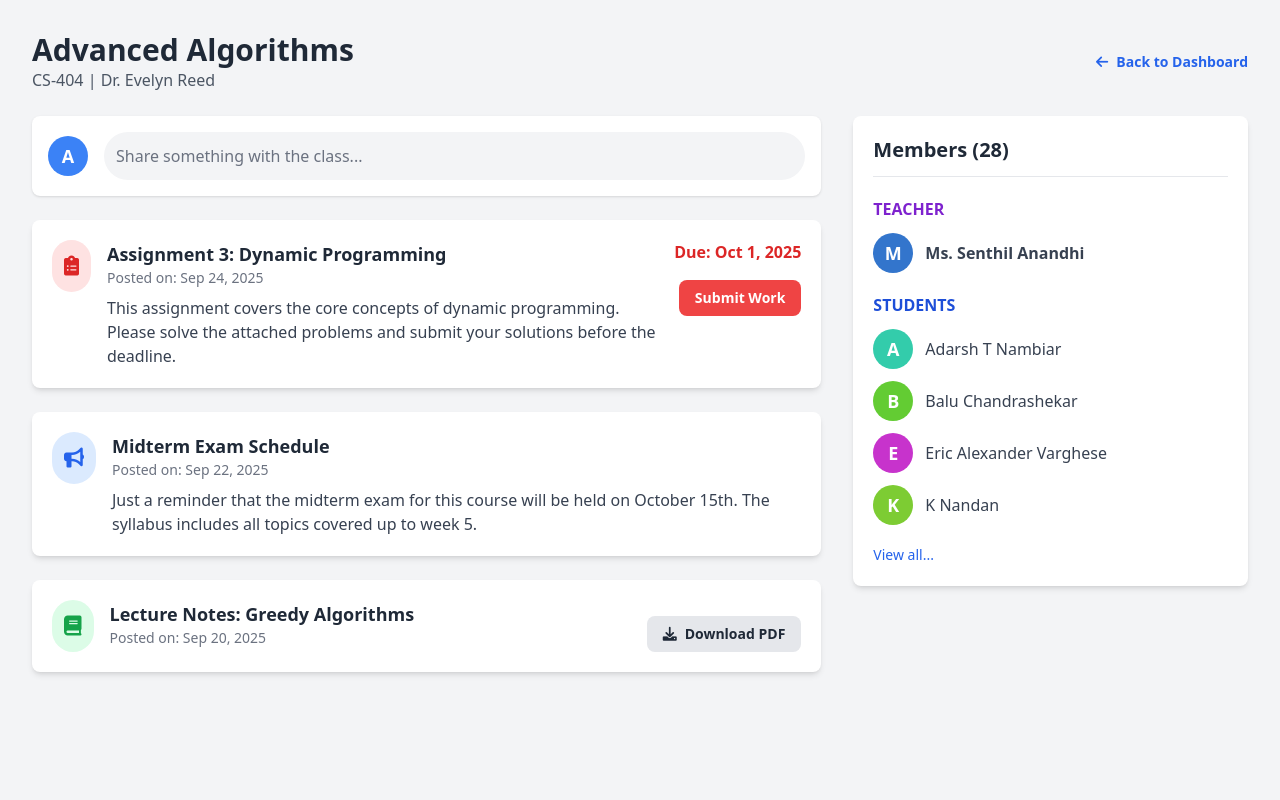
After one commit to Balu-Chandrashekarr/InsightEval, a Flask app: page /classroom/1 in a window 1280 px wide. The commit adds this page. Run offline with Flask 3, Linux system fonts and the light colour scheme; the visitor is signed in with stand-in values (Sample User, id 1); some libraries are stand-ins or nearby versions.

Commit message:
classroom

```diff
--- a/app.py
+++ b/app.py
@@ -60,8 +60,20 @@ def dashboard():
         flash('You must be logged in to view the dashboard.', 'error')
         return redirect(url_for('login'))
 
-    # Renders the new unified dashboard with inline CSS
+    # Renders the new unified dashboard
     return render_template('dashboard.html')
+
+# ========== NEW ROUTE FOR THE CLASSROOM PAGE ==========
+@app.route('/classroom/<int:classroom_id>')
+def classroom(classroom_id):
+    """ Renders the view for a specific classroom. """
+    if 'user_role' not in session:
+        flash('You must be logged in to view a classroom.', 'error')
+        return redirect(url_for('login'))
+
+    # The classroom_id can be used later to fetch data for that specific class.
+    # For now, we just render the template you provided.
+    return render_template('classroom.html', classroom_id=classroom_id)
 
 
 @app.route('/profile')
--- /dev/null
+++ b/templates/classroom.html
@@ -0,0 +1,238 @@
+<!DOCTYPE html>
+<html lang="en">
+<head>
+    <meta charset="UTF-8">
+    <meta name="viewport" content="width=device-width, initial-scale=1.0">
+    <title>InsightEval - Classroom View</title>
+    <script src="https://cdn.tailwindcss.com"></script>
+    <link rel="stylesheet" href="https://cdnjs.cloudflare.com/ajax/libs/font-awesome/6.0.0-beta3/css/all.min.css">
+</head>
+<body class="bg-gray-100 font-sans">
+
+    <!-- Main Content -->
+    <main class="p-8 w-full h-screen overflow-y-auto">
+        <!-- Classroom Header with Back Arrow -->
+        <header class="flex justify-between items-center mb-6">
+            <div>
+                <h1 class="text-3xl font-bold text-gray-800">Advanced Algorithms</h1>
+                <p class="text-md text-gray-600">CS-404 | Dr. Evelyn Reed</p>
+            </div>
+            <a href="{{ url_for('dashboard') }}" class="flex items-center space-x-2 text-sm font-semibold text-blue-600 hover:underline">
+                <i class="fas fa-arrow-left"></i>
+                <span>Back to Dashboard</span>
+            </a>
+        </header>
+
+        <!-- Two-column Layout -->
+        <div class="flex gap-8">
+
+            <!-- Left Column: Classroom Feed/Materials -->
+            <div class="w-2/3">
+                <div class="space-y-6">
+                 <!-- New Post Box -->
+                    <div class="bg-white rounded-lg shadow p-4 flex items-center space-x-4">
+                         <div class="h-10 w-10 rounded-full bg-blue-500 flex items-center justify-center text-white font-bold text-lg">
+                            A
+                         </div>
+                         <div class="flex-1 bg-gray-100 hover:bg-gray-200 transition-colors rounded-full text-left p-3 cursor-pointer text-gray-500">
+                             Share something with the class...
+                         </div>
+                    </div>
+
+                    <!-- Assignment Card -->
+                    <div class="bg-white rounded-lg shadow-md overflow-hidden">
+                        <div class="p-5 flex items-start space-x-4">
+                            <div class="bg-red-100 p-3 rounded-full">
+                                <i class="fas fa-clipboard-list text-xl text-red-600"></i>
+                            </div>
+                            <div class="flex-1">
+                                <h3 class="text-lg font-bold text-gray-800">Assignment 3: Dynamic Programming</h3>
+                                <p class="text-sm text-gray-500">Posted on: Sep 24, 2025</p>
+                                <p class="mt-2 text-gray-700">
+                                    This assignment covers the core concepts of dynamic programming. Please solve the attached problems and submit your solutions before the deadline.
+                                </p>
+                            </div>
+                            <div class="text-right">
+                                 <p class="font-semibold text-red-600">Due: Oct 1, 2025</p>
+                                 <button class="mt-4 bg-red-500 text-white font-semibold px-4 py-2 rounded-lg hover:bg-red-600 text-sm">Submit Work</button>
+                            </div>
+                        </div>
+                    </div>
+
+                    <!-- Announcement Card -->
+                    <div class="bg-white rounded-lg shadow-md overflow-hidden">
+                         <div class="p-5 flex items-start space-x-4">
+                            <div class="bg-blue-100 p-3 rounded-full">
+                                <i class="fas fa-bullhorn text-xl text-blue-600"></i>
+                            </div>
+                            <div class="flex-1">
+                                <h3 class="text-lg font-bold text-gray-800">Midterm Exam Schedule</h3>
+                                 <p class="text-sm text-gray-500">Posted on: Sep 22, 2025</p>
+                                <p class="mt-2 text-gray-700">
+                                   Just a reminder that the midterm exam for this course will be held on October 15th. The syllabus includes all topics covered up to week 5.
+                                </p>
+                            </div>
+                        </div>
+                    </div>
+
+                    <!-- Material Card -->
+                    <div class="bg-white rounded-lg shadow-md overflow-hidden">
+                         <div class="p-5 flex items-start space-x-4">
+                            <div class="bg-green-100 p-3 rounded-full">
+                                <i class="fas fa-book text-xl text-green-600"></i>
+                            </div>
+                            <div class="flex-1">
+                                <h3 class="text-lg font-bold text-gray-800">Lecture Notes: Greedy Algorithms</h3>
+                                 <p class="text-sm text-gray-500">Posted on: Sep 20, 2025</p>
+                            </div>
+                             <a href="#" class="mt-4 bg-gray-200 text-gray-800 font-semibold px-4 py-2 rounded-lg hover:bg-gray-300 text-sm flex items-center space-x-2">
+                                 <i class="fas fa-download"></i>
+                                 <span>Download PDF</span>
+                             </a>
+                        </div>
+                    </div>
+
+                </div>
+            </div>
+
+            <!-- Right Column: Members Canvas -->
+            <div class="w-1/3">
+                <div class="bg-white rounded-lg shadow-md p-5 sticky top-8">
+                    <h2 class="text-xl font-bold text-gray-800 mb-5 border-b pb-3">Members (28)</h2>
+                    <div class="space-y-4">
+                        <!-- Teacher Section -->
+                        <div>
+                            <h3 class="font-semibold text-purple-700 mb-3">TEACHER</h3>
+                            <div class="flex items-center space-x-3 student-entry">
+                                <div class="student-initial h-10 w-10 rounded-full flex items-center justify-center text-white font-bold text-lg"></div>
+                                <span class="student-name font-semibold text-gray-700">Ms. Senthil Anandhi</span>
+                            </div>
+                        </div>
+
+                        <!-- Students Section -->
+                        <div>
+                            <h3 class="font-semibold text-blue-700 mb-3 mt-5">STUDENTS</h3>
+
+                            <!-- Short Student List (Visible by default) -->
+                            <div id="short-student-list" class="space-y-3">
+                                <div class="flex items-center space-x-3 student-entry">
+                                    <div class="student-initial h-10 w-10 rounded-full flex items-center justify-center text-white font-bold text-lg"></div>
+                                    <span class="student-name text-gray-700">Adarsh T Nambiar</span>
+                                </div>
+                                <div class="flex items-center space-x-3 student-entry">
+                                    <div class="student-initial h-10 w-10 rounded-full flex items-center justify-center text-white font-bold text-lg"></div>
+                                    <span class="student-name text-gray-700">Balu Chandrashekar</span>
+                                </div>
+                                <div class="flex items-center space-x-3 student-entry">
+                                    <div class="student-initial h-10 w-10 rounded-full flex items-center justify-center text-white font-bold text-lg"></div>
+                                    <span class="student-name text-gray-700">Eric Alexander Varghese</span>
+                                </div>
+                                 <div class="flex items-center space-x-3 student-entry">
+                                    <div class="student-initial h-10 w-10 rounded-full flex items-center justify-center text-white font-bold text-lg"></div>
+                                    <span class="student-name text-gray-700">K Nandan</span>
+                                </div>
+                                <a href="#" id="view-all-link" class="text-sm text-blue-600 hover:underline pt-2 inline-block">View all...</a>
+                            </div>
+
+                            <!-- Full Student List (Hidden by default) -->
+                            <div id="full-student-list" class="hidden space-y-3 max-h-80 overflow-y-auto pr-2">
+                                <div class="flex items-center space-x-3 student-entry">
+                                    <div class="student-initial h-10 w-10 rounded-full flex items-center justify-center text-white font-bold text-lg"></div>
+                                    <span class="student-name text-gray-700">Adarsh T Nambiar</span>
+                                </div>
+                                <div class="flex items-center space-x-3 student-entry">
+                                    <div class="student-initial h-10 w-10 rounded-full flex items-center justify-center text-white font-bold text-lg"></div>
+                                    <span class="student-name text-gray-700">Balu Chandrashekar</span>
+                                </div>
+                                <div class="flex items-center space-x-3 student-entry">
+                                    <div class="student-initial h-10 w-10 rounded-full flex items-center justify-center text-white font-bold text-lg"></div>
+                                    <span class="student-name text-gray-700">Eric Alexander Varghese</span>
+                                </div>
+                                <div class="flex items-center space-x-3 student-entry">
+                                    <div class="student-initial h-10 w-10 rounded-full flex items-center justify-center text-white font-bold text-lg"></div>
+                                    <span class="student-name text-gray-700">K Nandan</span>
+                                </div>
+                                <!-- Add more students to demonstrate scrolling -->
+                                <div class="flex items-center space-x-3 student-entry">
+                                    <div class="student-initial h-10 w-10 rounded-full flex items-center justify-center text-white font-bold text-lg"></div>
+                                    <span class="student-name text-gray-700">John</span>
+                                </div>
+                                <div class="flex items-center space-x-3 student-entry">
+                                    <div class="student-initial h-10 w-10 rounded-full flex items-center justify-center text-white font-bold text-lg"></div>
+                                    <span class="student-name text-gray-700">David</span>
+                                </div>
+                                <div class="flex items-center space-x-3 student-entry">
+                                    <div class="student-initial h-10 w-10 rounded-full flex items-center justify-center text-white font-bold text-lg"></div>
+                                    <span class="student-name text-gray-700">Johnny</span>
+                                </div>
+                                <div class="flex items-center space-x-3 student-entry">
+                                    <div class="student-initial h-10 w-10 rounded-full flex items-center justify-center text-white font-bold text-lg"></div>
+                                    <span class="student-name text-gray-700">Cyril</span>
+                                </div>
+                                <a href="#" id="show-less-link" class="text-sm text-blue-600 hover:underline pt-2 inline-block">Show less...</a>
+                            </div>
+                        </div>
+                    </div>
+                </div>
+            </div>
+        </div>
+    </main>
+
+    <script>
+        // Get the elements for toggling student lists
+        const viewAllLink = document.getElementById('view-all-link');
+        const showLessLink = document.getElementById('show-less-link');
+        const shortList = document.getElementById('short-student-list');
+        const fullList = document.getElementById('full-student-list');
+
+        // Show the full list when "View all..." is clicked
+        viewAllLink.addEventListener('click', (e) => {
+            e.preventDefault();
+            shortList.classList.add('hidden');
+            fullList.classList.remove('hidden');
+        });
+
+        // Show the short list when "Show less..." is clicked
+        showLessLink.addEventListener('click', (e) => {
+            e.preventDefault();
+            fullList.classList.add('hidden');
+            shortList.classList.remove('hidden');
+        });
+
+        // --- DYNAMIC INITIALS SCRIPT ---
+        document.addEventListener('DOMContentLoaded', function() {
+            // Function to generate a consistent color from a string (e.g., a name)
+            function generateHslColor(name) {
+                let hash = 0;
+                for (let i = 0; i < name.length; i++) {
+                    hash = name.charCodeAt(i) + ((hash << 5) - hash);
+                }
+                const h = hash % 360;
+                return `hsl(${h}, 60%, 50%)`;
+            }
+
+            // Find all student entries
+            const studentEntries = document.querySelectorAll('.student-entry');
+
+            studentEntries.forEach(entry => {
+                const nameSpan = entry.querySelector('.student-name');
+                const initialDiv = entry.querySelector('.student-initial');
+
+                if (nameSpan && initialDiv) {
+                    const name = nameSpan.textContent.trim();
+                    if (name) {
+                        // Get the first letter
+                        const initial = name.charAt(0).toUpperCase();
+
+                        // Set the initial text
+                        initialDiv.textContent = initial;
+
+                        // Set a consistent background color based on the name
+                        initialDiv.style.backgroundColor = generateHslColor(name);
+                    }
+                }
+            });
+        });
+    </script>
+</body>
+</html>
```
Also changed, not shown: templates/dashboard.html (+94 -21 lines).
